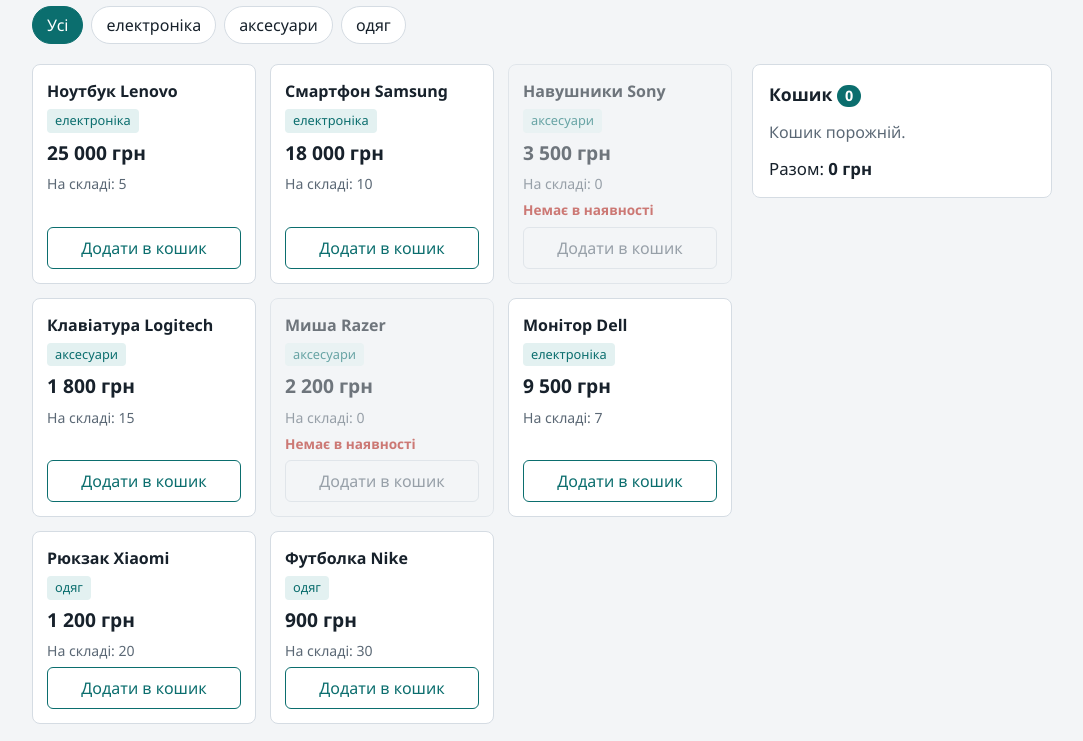
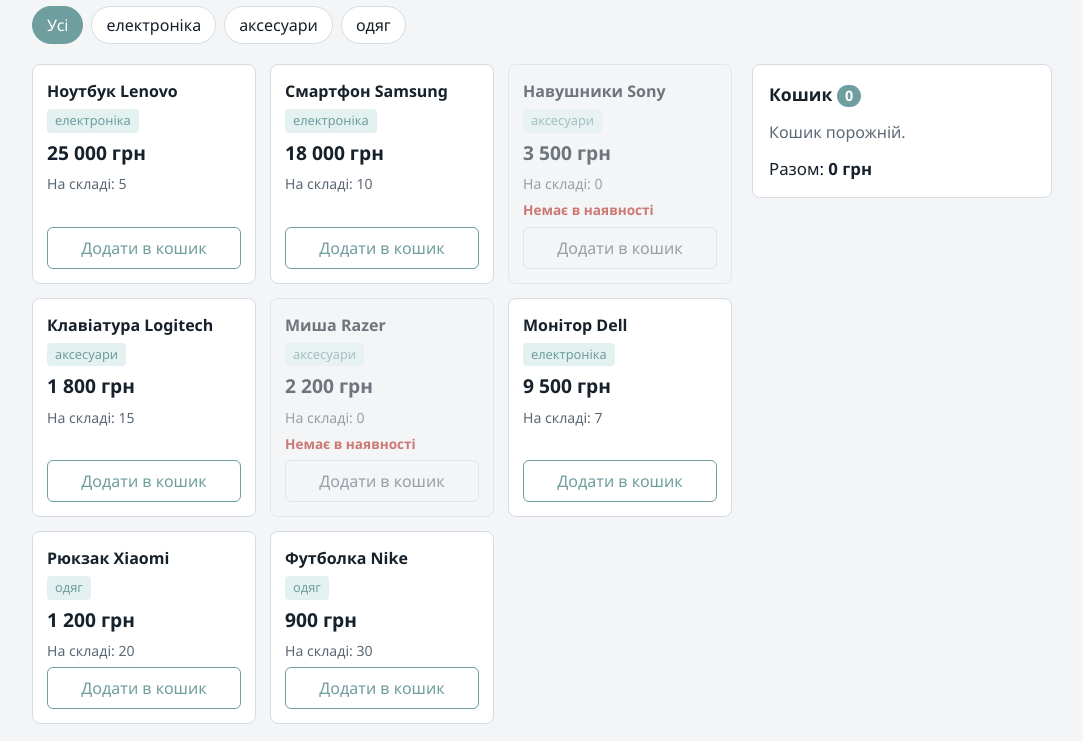
Before and after one commit to nazar1234t2-design/vitejs-vite-zu5sqic3, a website built with Vite: page index.html in a window 1280 px wide. Shown: the part 104-845 px from the top of the page, without its empty margins (98-1181 px from the left). Built offline with nearby package versions, Linux system fonts and the light colour scheme.

Commit message:
Змінено акцентний колір

```diff
--- a/style.css
+++ b/style.css
@@ -1,7 +1,7 @@
 :root {
   color-scheme: light dark;
   --bg: #f3f5f7; --surface: #ffffff; --text: #17212b; --muted: #5b6875;
-  --line: #d5dce3; --accent: #0b6e6e; --accent-text: #ffffff;
+  --line: #d5dce3; --accent: #6f9e9e; --accent-text: #ffffff;
   --warn: #b3261e; --ok: #1b7a3d; --tint: #e3f1f1;
 }
 @media (prefers-color-scheme: dark) {
@@ -23,12 +23,12 @@ p { margin: 0; }
 .muted { color: var(--muted); }
 .hidden { display: none; }
 
-/* шапка */
+
 .top { display: flex; justify-content: space-between; align-items: flex-end; gap: 16px; flex-wrap: wrap; margin-bottom: 20px; }
 .summary { text-align: right; }
 .summary-value { font-size: 1.6rem; font-weight: 700; color: var(--accent); font-variant-numeric: tabular-nums; }
 
-/* фільтри */
+
 .filters { display: flex; gap: 8px; flex-wrap: wrap; margin-bottom: 20px; }
 .filter-btn {
   font: inherit; padding: 6px 14px; border-radius: 999px; cursor: pointer;
@@ -37,12 +37,12 @@ p { margin: 0; }
 .filter-btn:hover { border-color: var(--accent); }
 .filter-btn.active { background: var(--accent); color: var(--accent-text); border-color: var(--accent); }
 
-/* розмітка */
+
 .layout { display: grid; grid-template-columns: 1fr 300px; gap: 20px; align-items: start; }
 @media (max-width: 800px) { .layout { grid-template-columns: 1fr; } }
 .grid { display: grid; grid-template-columns: repeat(auto-fill, minmax(200px, 1fr)); gap: 14px; }
 
-/* картки */
+
 .card {
   background: var(--surface); border: 1px solid var(--line); border-radius: 8px;
   padding: 14px; display: flex; flex-direction: column; gap: 6px;
@@ -91,7 +91,7 @@ p { margin: 0; }
 .cart-total { margin-top: 12px; font-size: 1.05rem; }
 .notice { margin-bottom: 8px; padding: 6px 10px; border-radius: 6px; background: var(--tint); color: var(--text); font-size: 0.9rem; }
 
-/* форма */
+
 form { display: grid; grid-template-columns: repeat(auto-fit, minmax(180px, 1fr)); gap: 12px; align-items: end; }
 label { display: grid; gap: 4px; font-size: 0.9rem; color: var(--muted); }
 input {
```
